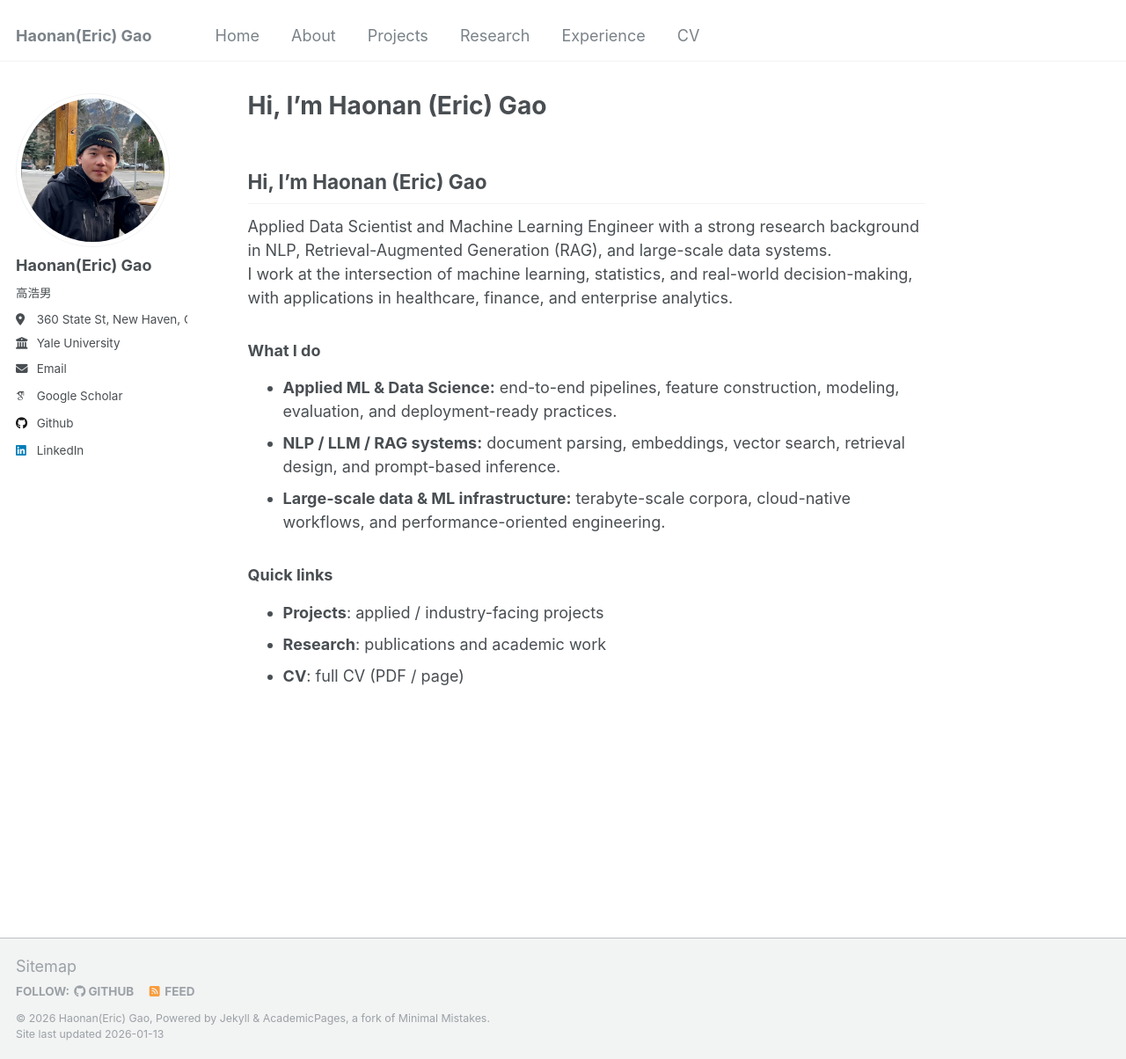
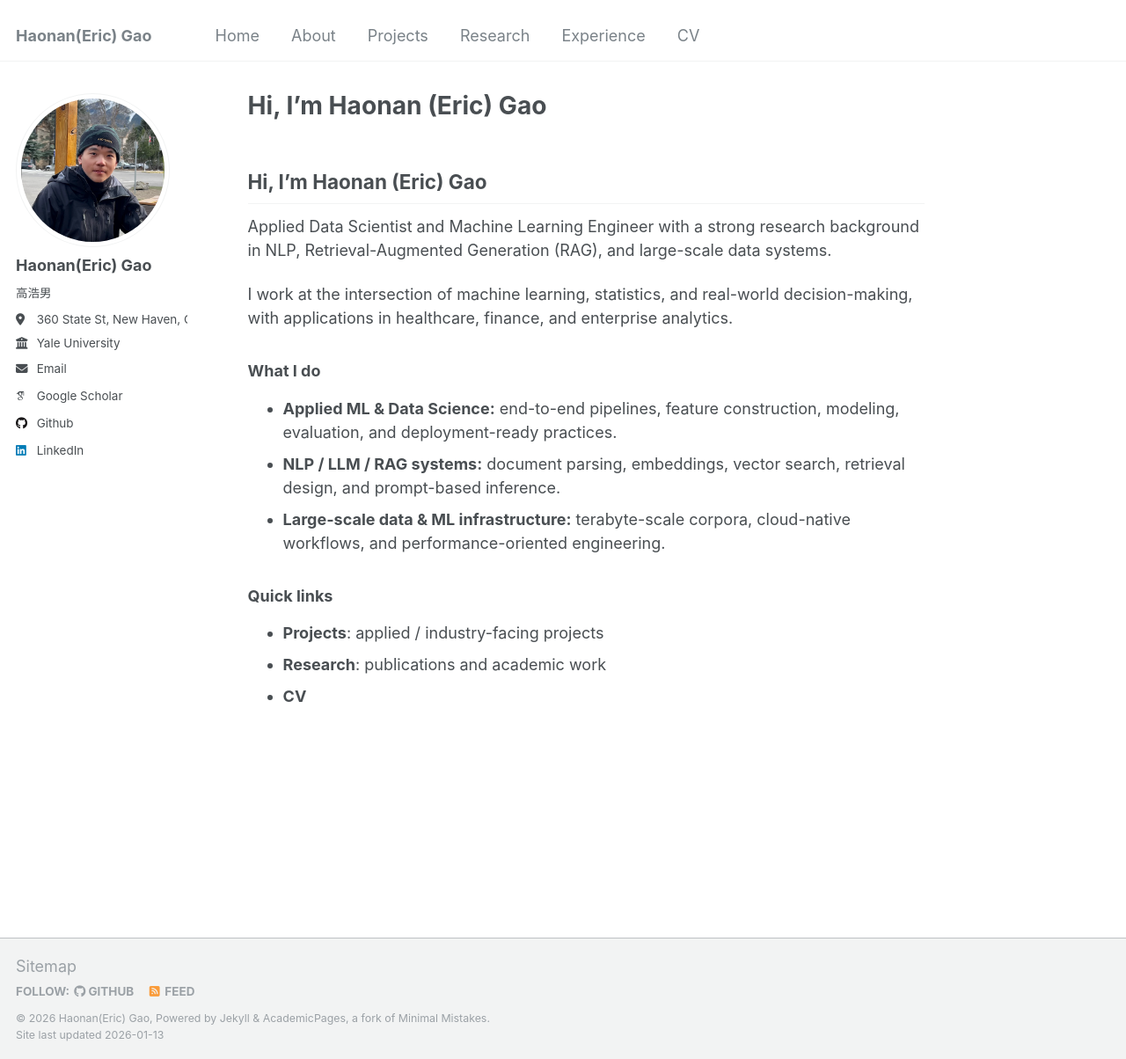
Before and after one commit to rampageoppa/rampageoppa.github.io, a Jekyll site: the page built from _pages/home.md, in a window 1280 px wide and 1204 px high. Shown: the whole window at 88% size. Built offline with Jekyll 4.4.1, drawn with Linux system fonts in a browser that asks for light colours; some web fonts are replaced; our own code applies the rules of GitHub Pages for plain Markdown files.

Commit message:
Update home.md

```diff
--- a/_pages/home.md
+++ b/_pages/home.md
@@ -8,6 +8,7 @@ redirect_from:
 ## Hi, I'm Haonan (Eric) Gao
 
 Applied Data Scientist and Machine Learning Engineer with a strong research background in NLP, Retrieval-Augmented Generation (RAG), and large-scale data systems.
+
 I work at the intersection of machine learning, statistics, and real-world decision-making, with applications in healthcare, finance, and enterprise analytics.
 
 ### What I do
@@ -18,4 +19,4 @@ I work at the intersection of machine learning, statistics, and real-world decis
 ### Quick links
 - **Projects**: applied / industry-facing projects
 - **Research**: publications and academic work
-- **CV**: full CV (PDF / page)
+- **CV**
```
